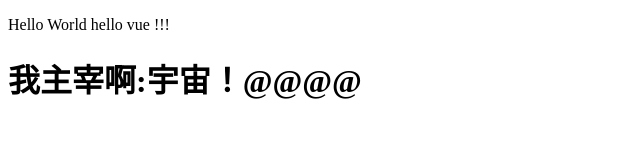
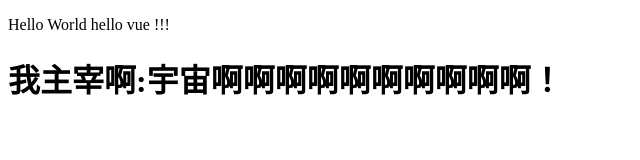
Before and after one commit to HarryLiHaoJie/20210627-VUE, a plain HTML site: page index.html in a window 1280 px wide. Shown: the whole page, without its empty margins (0-640 px from the left). Drawn offline with Linux system fonts and the light colour scheme.

Commit message:
第三次

```diff
--- a/index.html
+++ b/index.html
@@ -21,7 +21,7 @@
             data:{
                 earth:{
                     msg:'Hello World hello vue !!!',
-                    address:'宇宙！@@@@'
+                    address:'宇宙啊啊啊啊啊啊啊啊啊啊！'
                 }
 
             }
```
